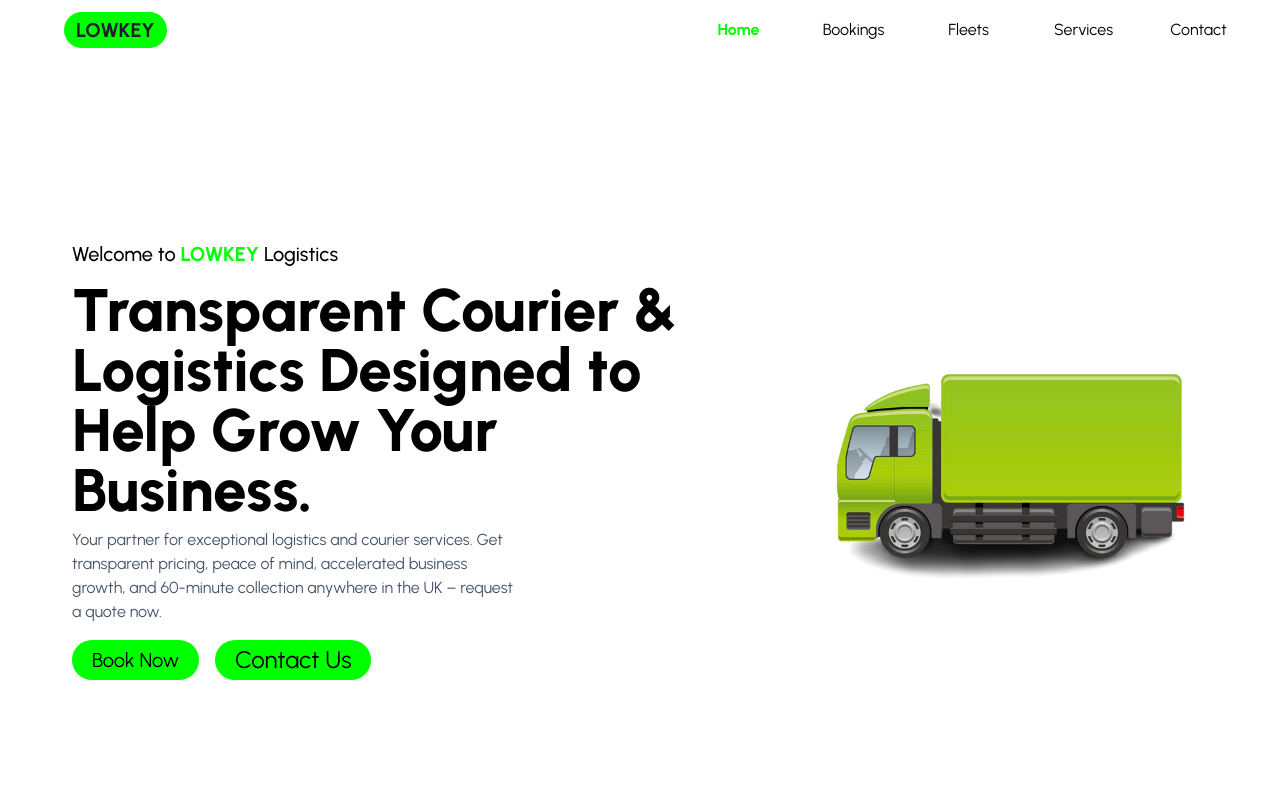
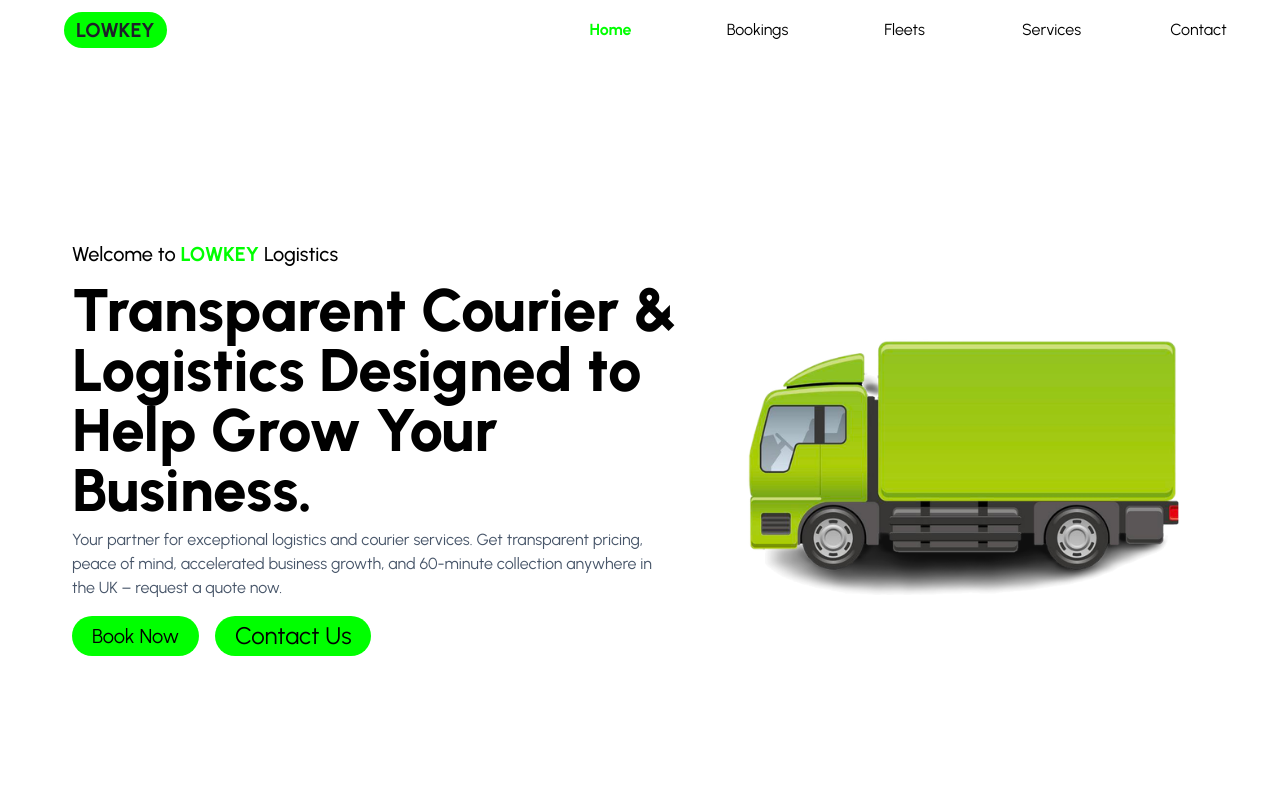
Before and after one commit to mzacom/LOWKEY_LG, a React (Vite) app: page / in a window 1280 px wide. Shown: the top 800 px of the page. Built offline with nearby package versions, Linux system fonts and the light colour scheme.

Commit message:
bugs fixed

```diff
--- a/src/components/Hero.jsx
+++ b/src/components/Hero.jsx
@@ -1,33 +1,31 @@
 import React, { useState, useEffect, Suspense } from "react";
 import styles from "../style";
 import { motion } from "framer-motion";
-import heroTruck from "../assets/heroTruck.png"; // Ensure this path is correct
+import heroTruck from "../assets/heroTruck.png";
 import IntoBtns from "./IntoBtns";
 
 const Hero = () => {
-  // Placeholder image for suspense fallback
   const Placeholder = () => <div className="placeholder"></div>;
 
-  // Image component that will be revealed after 3 seconds
   const ImageComponent = ({ src, alt }) => {
     const [isVisible, setIsVisible] = useState(false);
 
     useEffect(() => {
       const timer = setTimeout(() => {
         setIsVisible(true);
-      }, 500); // Delay of 1 second
+      }, 500);
 
-      return () => clearTimeout(timer); // Cleanup on unmount
+      return () => clearTimeout(timer);
     }, []);
 
     return isVisible ? (
       <motion.img
         src={src}
         alt={alt}
-        className="truck-animation"
+        className="truck-animation h-auto"
         initial={{ x: "100vw", opacity: 0 }}
         animate={{ x: 0, opacity: 1 }}
-        transition={{ duration: 0.5 }} // Faster animation (1 second)
+        transition={{ duration: 0.5 }}
       />
     ) : null;
   };
@@ -36,27 +34,27 @@ const Hero = () => {
     <>
       <section
         id="home"
-        className={`${styles.boxWidth} ${styles.paddingX} sm:pt-[5rem] pt-[4rem]`}
+        className={`${styles.paddingX} sm:pt-[5rem] pt-[4rem]`}
       >
-        {/* first Section */}
         <section
-          className={`${styles.heroPaddingY} flex flex-col md:flex-row items-center `}
+          className={`${styles.heroPaddingY} flex flex-col items-center md:flex-row `}
         >
-          {/* Phase 1 */}
-          <div>
+          {/* Phase one */}
+          <section className="w-full md:w-1/2 lg:w-2/3 xl:w-3/4">
             <motion.div
-              initial={{ y: "-10vh" }} // Start from above the viewport
-              animate={{ y: 0 }} // End at the current position
+              initial={{ y: "-10vh" }}
+              animate={{ y: 0 }}
               transition={{ type: "spring", stiffness: 50 }}
               className={`text-[13px] sm:text-xl font-medium`}
             >
-              Welcome to <span className="text-[lime] font-bold ">LOWKEY</span> Logistics
+              Welcome to <span className="text-[lime] font-bold">LOWKEY</span>{" "}
+              Logistics
             </motion.div>
             <motion.div
-              initial={{ y: "3vh" }} // Start from above the viewport
-              animate={{ y: 0 }} // End at the current position
+              initial={{ y: "3vh" }}
+              animate={{ y: 0 }}
               transition={{ type: "spring", stiffness: 50 }}
-              className={`${styles.boldText150} sm:w-[60%] md:w-[90%] mt-3 `}
+              className={`${styles.boldText150} sm:text-4xl xl:w-[70%] lg:w-[95%] lg:text-6xl mt-3`}
             >
               Transparent Courier & Logistics Designed to Help Grow Your
               Business.
@@ -65,7 +63,7 @@ const Hero = () => {
               initial={{ opacity: 0 }}
               animate={{ opacity: 1 }}
               transition={{ duration: 1.5 }}
-                className="mt-2 sm:w-[60%] text-slate-600"
+              className="mt-2 sm:w-full text-slate-600 lg:w-[90%] xl:w-[70%]"
             >
               Your partner for exceptional logistics and courier services. Get
               transparent pricing, peace of mind, accelerated business growth,
@@ -73,21 +71,20 @@ const Hero = () => {
             </motion.p>
 
             {/* Into Buttons */}
-          <section className={`w-full ${styles.hidden2} `} >
-            <IntoBtns/>
+            <section className={`w-full ${styles.hidden2} md:hidden`}>
+              <IntoBtns />
             </section>
-          </div>
-
-          {/* Into Buttons */}
-          <section className={`w-full ${styles.hidden} `} >
-            <IntoBtns/>
+            <section className={`w-full ${styles.hidden} hidden md:block`}>
+              <IntoBtns />
+            </section>
           </section>
 
-          {/* Drive in truck */}
-          <div className="App sm:w-[1000px] ">
+          {/* Phase 2 */}
+          {/* Truck Image Container */}
+          <div className="App w-full md:w-1/2 lg:w-1/2 xl:w-1/3">
             <Suspense fallback={<Placeholder />}>
               <ImageComponent
-                className="  h-auto "
+                className="h-auto"
                 src={heroTruck}
                 alt="Your Image"
               />
--- a/src/components/NavBar.jsx
+++ b/src/components/NavBar.jsx
@@ -19,8 +19,7 @@ const NavBar = () => {
         </p>
 
         {/* Nav Bar list Desktop */}
-
-        <section className={`items-center flex ${styles.hidden2} gap-[5rem]`}>
+        <section className={`items-center flex ${styles.hidden2} md:gap-[7rem] sm:gap-[3rem] xl:gap-[10rem] gap-[5rem]`}>
 
 
           <NavLink
--- a/src/components/Services.jsx
+++ b/src/components/Services.jsx
@@ -1,8 +1,14 @@
 import React from 'react'
+import styles from '../style'
 
 const Services = () => {
   return (
-    <div>Services</div>
+    <>
+    <section className={`${styles.paddingX}`}>
+      Service
+    </section>
+
+    </>
   )
 }
 
--- a/src/pages/home/Home.jsx
+++ b/src/pages/home/Home.jsx
@@ -32,6 +32,8 @@ const Home = () => {
         >
           <OurCompany />
         </motion.div>
+
+        <Services/>
       </section>
     </>
   );
--- a/src/style.js
+++ b/src/style.js
@@ -1,5 +1,5 @@
 const styles = {
-    boxWidth: 'xl:max-w-[1280px',
+    boxWidth: 'xl:max-w-[1280px]',
 
     heading2: " font-semibold xs:text-[48px] text-[40px] text-white xs:leading-[76.8px] leading-[66.8px] w-full",
     paragraph: " font-normal text-dimWhite text-[18px] leading-[30.8px]",
@@ -21,8 +21,8 @@ const styles = {
 
     boldText: `font-bold text-x sm:text-xl `,
     boldText50: `font-extrabold text-2xl sm:text-3xl `,
-    boldText100: `font-extrabold text-xl sm:text-4xl `,
-    boldText150: `font-extrabold text-3xl sm:text-7xl md:text-6xl`,
+    boldText100: `font-extrabold text-xl md:text-4xl `,
+    boldText150: `font-extrabold text-3xl  md:text-6xl`,
 
     rounded: "rounded-xl",
     rounded50: "rounded-2xl",
```
Lines whose indentation alone changed are shown as unchanged.
